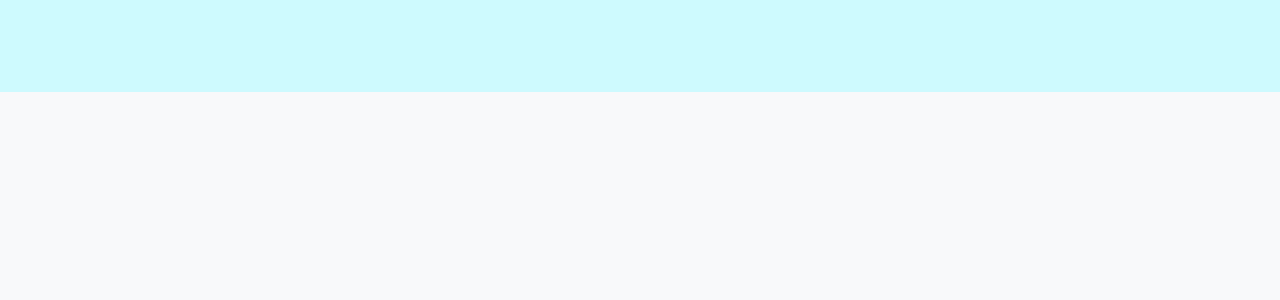
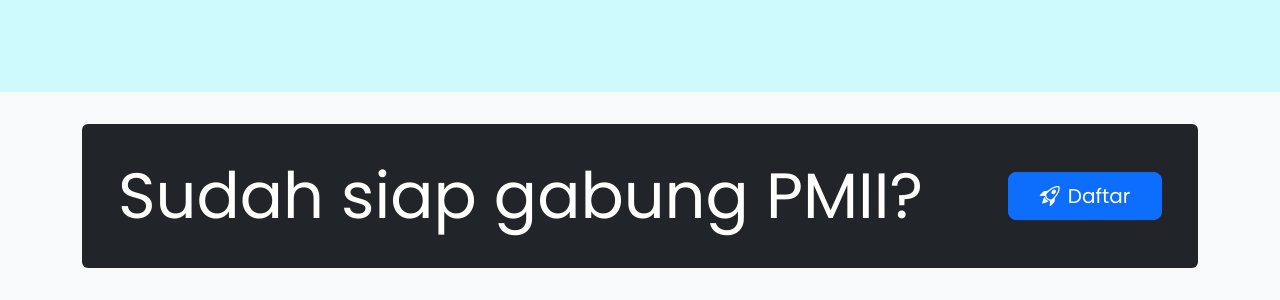
Before and after one commit to pmiistmiktasik/komisariat-pmii, a plain HTML site: page index.html in a window 1280 px wide. Shown: the part 4651-4951 px from the top of the page. Before the commit the page ends 4743 px from the top, so only its background shows below. Drawn offline with Linux system fonts and the light colour scheme.

Commit message:
feat: cta

```diff
--- a/css/style.css
+++ b/css/style.css
@@ -22,6 +22,9 @@
   border: 2px solid #444;
   margin: 0 auto;
 }
+.cta {
+  font-size: 2rem;
+}
 
 @media (min-width: 576px) {
   .overin {
@@ -30,4 +33,7 @@
   }
 }
 @media (min-width: 768px) {
+  .cta {
+    font-size: 4rem;
+  }
 }
--- a/index.html
+++ b/index.html
@@ -455,8 +455,16 @@
         </div>
       </div>
     </div>
-
-
+  </section>
+  <section class="container my-md-4 my-1 py-4 py-md-2">
+    <div class="container">
+      <div class="row bg-dark text-white rounded align-items-center p-4">
+        <div class="col-md-10 cta">Sudah siap gabung PMII?</div>
+        <div class="col-md-2 mt-4 mt-md-0">
+          <a href="#" class="btn btn-primary btn-lg d-block"><i class="bi bi-rocket-takeoff pe-2"></i>Daftar</a>
+        </div>
+      </div>
+    </div>
   </section>
 </body>
 
```
